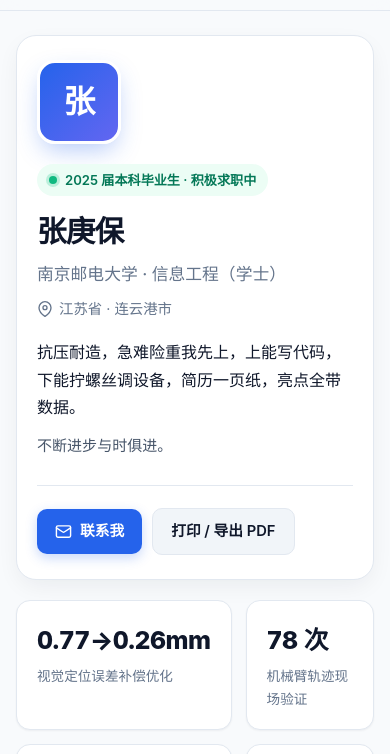
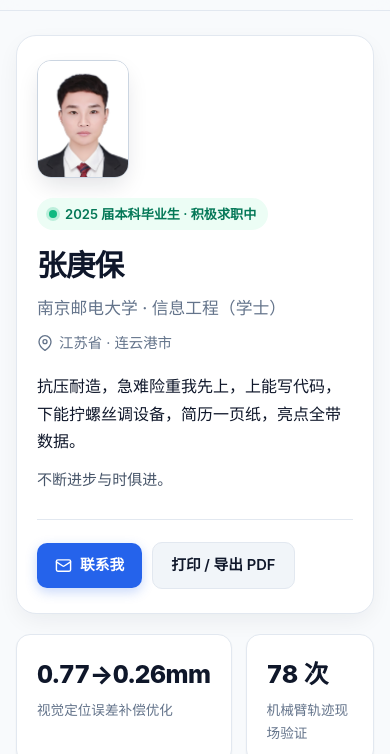
Before and after one commit to zgbaigy/zgbaigy.github.io, a plain HTML site: page index.html in a window 390 px wide. Shown: the part 53-807 px from the top of the page. Drawn offline with Linux system fonts and the light colour scheme.

Commit message:
Add ID photo avatar and optimize portrait framing

```diff
--- a/data.js
+++ b/data.js
@@ -16,7 +16,7 @@ window.RESUME_DATA = {
     name: "张庚保",
     englishName: "南京邮电大学 · 信息工程（学士）",
     initials: "张",
-    avatarUrl: "", // 如需展示证件照，放入 resume/avatar.jpg 并填写 "./avatar.jpg"
+    avatarUrl: "./avatar.jpg", // 如需更换证件照，替换本目录的 avatar.jpg 即可
     title: "",
     location: "江苏省 · 连云港市",
     status: "2025 届本科毕业生 · 积极求职中",
--- a/styles.css
+++ b/styles.css
@@ -428,10 +428,20 @@ main {
   box-shadow: 0 10px 25px -5px rgba(37, 99, 235, 0.35);
 }
 
+.hero-avatar:has(img) {
+  width: 118px;
+  height: 152px;
+  border-radius: 16px;
+  background: #ffffff;
+  border: 1px solid var(--border-strong);
+  box-shadow: 0 10px 25px -5px rgba(15, 23, 42, 0.14);
+}
+
 .hero-avatar img {
   width: 100%;
   height: 100%;
   object-fit: cover;
+  object-position: center top;
 }
 
 /* Hero 操作栏 */
@@ -1168,6 +1178,12 @@ main {
     font-size: 2rem;
   }
 
+  .hero-avatar:has(img) {
+    width: 92px;
+    height: 118px;
+    border-radius: 14px;
+  }
+
   .hero-name {
     font-size: 1.85rem;
   }
```
Also changed, not shown: avatar.jpg (added).
